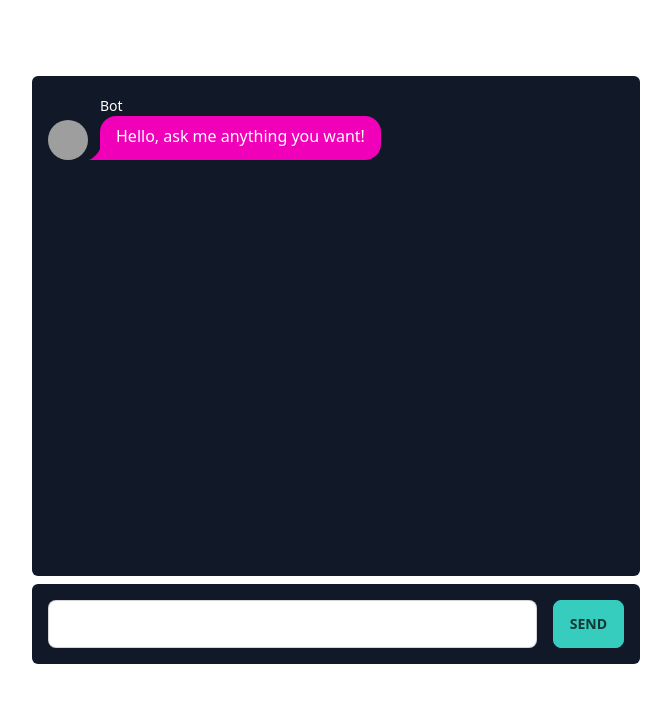
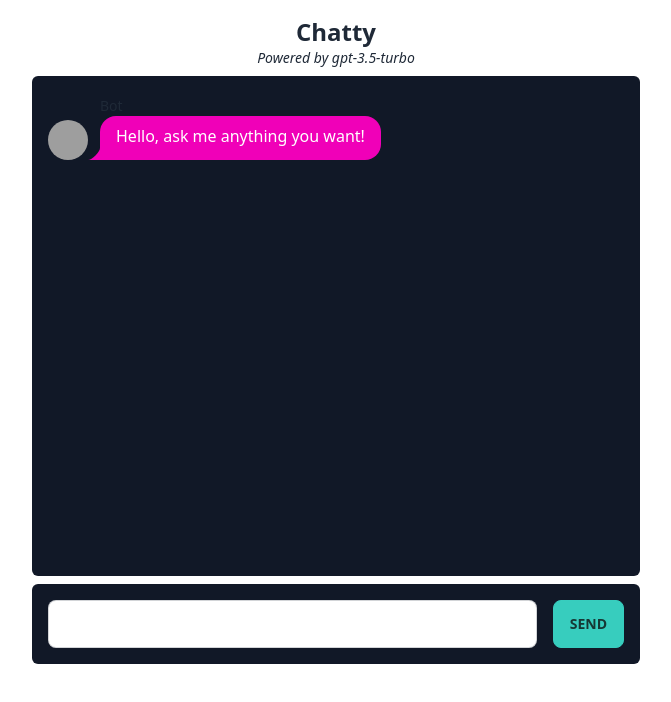
Before and after one commit to huntabyte/chatty, a SvelteKit app: page / in a window 1280 px wide. Shown: the top 702 px of the page, without its empty margins (304-975 px from the left). Built offline with nearby package versions, Linux system fonts and the light colour scheme; grey boxes are pictures that could not be loaded.

Commit message:
remove static body text color
Just use whatever DaisyUI sets.

```diff
--- a/src/app.css
+++ b/src/app.css
@@ -7,7 +7,3 @@ html,
 body {
 	@apply h-full;
 }
-
-body {
-	@apply text-white;
-}
```
